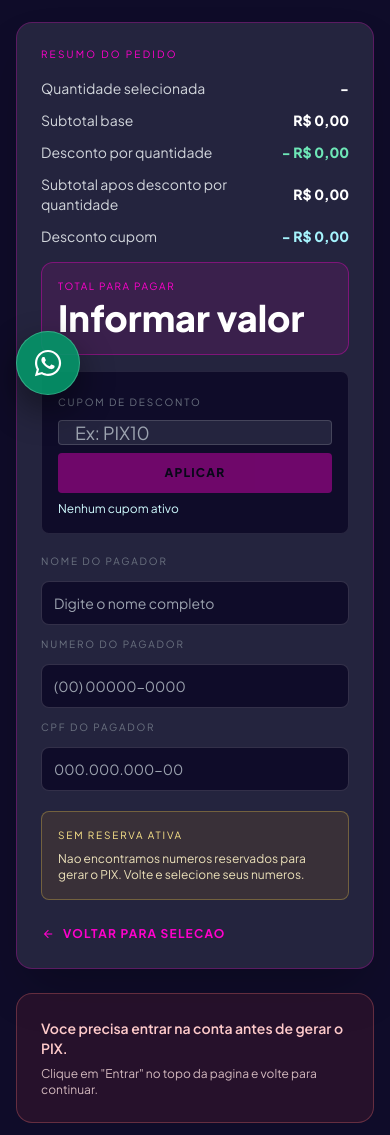
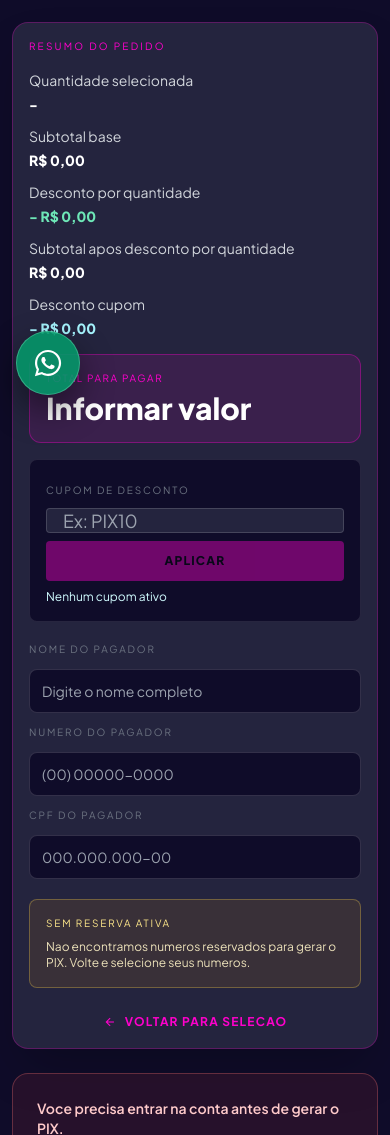
Before and after one commit to FilipeSall/rifa-online-rvilaca, a React (Vite) app: page /checkout in a window 390 px wide. Shown: the part 433-1568 px from the top of the page. Built offline with nearby package versions, Linux system fonts and the light colour scheme; no server answers; the database is empty.

Commit message:
fix: checkout page responsivo

```diff
--- a/src/pages/CheckoutPage.tsx
+++ b/src/pages/CheckoutPage.tsx
@@ -420,41 +420,41 @@ export default function CheckoutPage() {
             </div>
           </section>
 
-          <section className="container mx-auto px-4 py-10 lg:px-8 lg:py-14">
+          <section className="container mx-auto px-4 py-10 max-[470px]:px-3 lg:px-8 lg:py-14">
             <div className="grid gap-6 lg:grid-cols-5 lg:gap-8">
-              <aside className="lg:col-span-2 space-y-4">
-                <div className="rounded-2xl border border-neon-pink/25 bg-luxury-card p-6 shadow-2xl">
+              <aside className="min-w-0 space-y-4 lg:col-span-2">
+                <div className="overflow-hidden rounded-2xl border border-neon-pink/25 bg-luxury-card p-4 shadow-2xl sm:p-6">
                   <p className="text-[10px] uppercase tracking-[0.22em] text-neon-pink">Resumo do pedido</p>
                   <div className="mt-4 space-y-3 text-sm">
-                    <div className="flex items-center justify-between text-gray-300">
-                      <span>Quantidade selecionada</span>
-                      <span className="font-black text-white">{selectedCount || '-'}</span>
+                    <div className="flex flex-col gap-1 text-gray-300 min-[470px]:flex-row min-[470px]:items-center min-[470px]:justify-between">
+                      <span className="min-w-0 break-words">Quantidade selecionada</span>
+                      <span className="font-black text-white min-[470px]:shrink-0">{selectedCount || '-'}</span>
                     </div>
-                    <div className="flex items-center justify-between text-gray-300">
-                      <span>Subtotal base</span>
-                      <span className="font-black text-white">{formatCurrency(pricing.subtotalBase)}</span>
+                    <div className="flex flex-col gap-1 text-gray-300 min-[470px]:flex-row min-[470px]:items-center min-[470px]:justify-between">
+                      <span className="min-w-0 break-words">Subtotal base</span>
+                      <span className="font-black text-white min-[470px]:shrink-0">{formatCurrency(pricing.subtotalBase)}</span>
                     </div>
-                    <div className="flex items-center justify-between text-gray-300">
-                      <span>
+                    <div className="flex flex-col gap-1 text-gray-300 min-[470px]:flex-row min-[470px]:items-center min-[470px]:justify-between">
+                      <span className="min-w-0 break-words">
                         {pricing.appliedPromotion?.discountType === 'percent'
                           ? `Desconto por quantidade (${pricing.appliedPromotion.discountValue.toFixed(2).replace(/\.00$/, '')}%)`
                           : 'Desconto por quantidade'}
                       </span>
-                      <span className="font-black text-emerald-300">- {formatCurrency(pricing.promotionDiscount)}</span>
+                      <span className="font-black text-emerald-300 min-[470px]:shrink-0">- {formatCurrency(pricing.promotionDiscount)}</span>
                     </div>
-                    <div className="flex items-center justify-between text-gray-300">
-                      <span>Subtotal apos desconto por quantidade</span>
-                      <span className="font-black text-white">{formatCurrency(pricing.subtotalAfterPromotion)}</span>
+                    <div className="flex flex-col gap-1 text-gray-300 min-[470px]:flex-row min-[470px]:items-center min-[470px]:justify-between">
+                      <span className="min-w-0 break-words">Subtotal apos desconto por quantidade</span>
+                      <span className="font-black text-white min-[470px]:shrink-0">{formatCurrency(pricing.subtotalAfterPromotion)}</span>
                     </div>
-                    <div className="flex items-center justify-between text-gray-300">
-                      <span>Desconto cupom</span>
-                      <span className="font-black text-cyan-200">- {formatCurrency(pricing.couponDiscount)}</span>
+                    <div className="flex flex-col gap-1 text-gray-300 min-[470px]:flex-row min-[470px]:items-center min-[470px]:justify-between">
+                      <span className="min-w-0 break-words">Desconto cupom</span>
+                      <span className="font-black text-cyan-200 min-[470px]:shrink-0">- {formatCurrency(pricing.couponDiscount)}</span>
                     </div>
                   </div>
 
                   <div className="mt-4 rounded-xl border border-neon-pink/35 bg-neon-pink/10 p-4">
                     <p className="text-[10px] uppercase tracking-[0.16em] text-neon-pink">Total para pagar</p>
-                    <p className="mt-1 text-4xl font-black text-white">
+                    <p className="mt-1 text-3xl font-black text-white sm:text-4xl">
                       {amount > 0 ? formatCurrency(amount) : 'Informar valor'}
                     </p>
                     {pricing.appliedPromotion?.targetQuantity ? (
@@ -468,17 +468,17 @@ export default function CheckoutPage() {
                     <label className="text-[10px] uppercase tracking-[0.18em] text-gray-500" htmlFor="checkout-coupon">
                       Cupom de desconto
                     </label>
-                    <div className="mt-2 flex gap-2 max-[419px]:flex-col">
+                    <div className="mt-2 flex gap-2 max-[470px]:flex-col">
                       <input
                         id="checkout-coupon"
-                        className="h-10 flex-1 rounded border border-white/15 bg-luxury-card px-3 text-sm text-white outline-none focus:border-neon-pink max-[639px]:h-14 max-[639px]:px-4 max-[639px]:text-lg"
+                        className="h-10 min-w-0 flex-1 rounded border border-white/15 bg-luxury-card px-3 text-sm text-white outline-none focus:border-neon-pink max-[639px]:h-14 max-[639px]:px-4 max-[639px]:text-lg"
                         type="text"
                         placeholder="Ex: PIX10"
                         value={couponInput}
                         onChange={(event) => setCouponInput(event.target.value)}
                       />
                       <button
-                        className="h-10 rounded bg-neon-pink px-4 text-xs font-black uppercase tracking-widest text-black hover:bg-primary-hover disabled:cursor-not-allowed disabled:opacity-40"
+                        className="h-10 shrink-0 rounded bg-neon-pink px-4 text-xs font-black uppercase tracking-widest text-black hover:bg-primary-hover disabled:cursor-not-allowed disabled:opacity-40 max-[470px]:w-full"
                         type="button"
                         onClick={handleApplyCheckoutCoupon}
                         disabled={!couponInput.trim() || !hasSelection}
@@ -574,9 +574,9 @@ export default function CheckoutPage() {
                     </div>
                   )}
 
-                  <div className="mt-6 flex flex-wrap items-center justify-between gap-3">
+                  <div className="mt-6 flex flex-wrap items-center justify-between gap-3 max-[470px]:flex-col max-[470px]:items-stretch">
                     <button
-                      className="inline-flex items-center gap-2 text-xs font-bold uppercase tracking-widest text-neon-pink hover:text-neon-pink-light disabled:cursor-not-allowed disabled:opacity-70"
+                      className="inline-flex items-center justify-center gap-2 text-center text-xs font-bold uppercase tracking-widest text-neon-pink hover:text-neon-pink-light disabled:cursor-not-allowed disabled:opacity-70 max-[470px]:w-full"
                       type="button"
                       onClick={handleBackToSelection}
                       disabled={isReturningToSelection}
@@ -591,7 +591,7 @@ export default function CheckoutPage() {
 
                     {cameFromAutomaticSelection ? (
                       <button
-                        className="inline-flex items-center gap-2 rounded-lg border border-cyan-300/35 bg-cyan-500/10 px-3 py-2 text-[11px] font-bold uppercase tracking-[0.12em] text-cyan-100 transition hover:bg-cyan-500/20 disabled:cursor-not-allowed disabled:opacity-70"
+                        className="inline-flex items-center justify-center gap-2 rounded-lg border border-cyan-300/35 bg-cyan-500/10 px-3 py-2 text-center text-[11px] font-bold uppercase tracking-[0.12em] text-cyan-100 transition hover:bg-cyan-500/20 disabled:cursor-not-allowed disabled:opacity-70 max-[470px]:w-full"
                         type="button"
                         onClick={handleGoToManualSelection}
                         disabled={isGoingToManualSelection}
@@ -608,7 +608,7 @@ export default function CheckoutPage() {
                 </div>
               </aside>
 
-              <div className="lg:col-span-3">
+              <div className="min-w-0 lg:col-span-3">
                 {!isAuthReady ? (
                   <div className="rounded-2xl border border-white/10 bg-luxury-card p-6 text-sm text-gray-300">
                     Carregando autenticacao...
```
